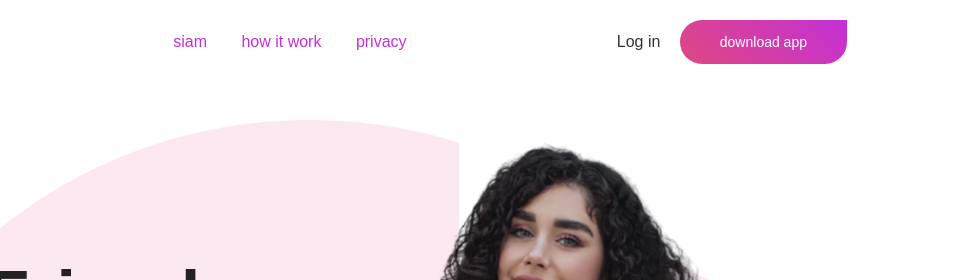
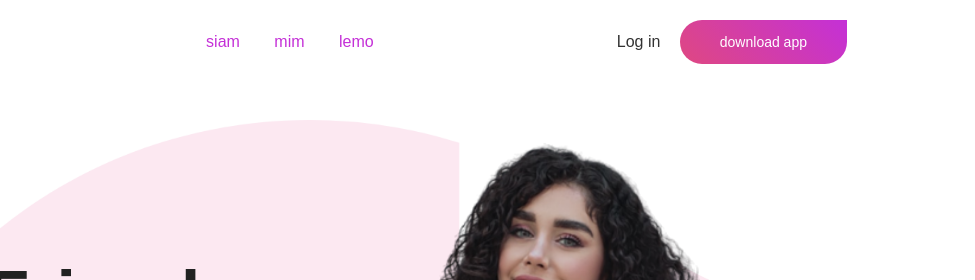
Before and after one commit to shyam0901/first-web-page, a plain HTML site: page index.html in a window 1280 px wide. Shown: the top 280 px of the page, 305-1280 px from the left. Drawn offline with Linux system fonts and the light colour scheme.

Commit message:
add new name

```diff
--- a/index.html
+++ b/index.html
@@ -12,8 +12,8 @@
             <img src="./assets/logo.png" class="logo">
             <ul>
                 <li><a href="#"></a>siam</li>
-                <li><a href="#"></a>how it work</li>
-                <li><a href="#"></a>privacy</li>
+                <li><a href="#"></a>mim</li>
+                <li><a href="#"></a>lemo</li>
             </ul>
             <div>
                 <a href="#" class="login-btn">Log in</a>
```
